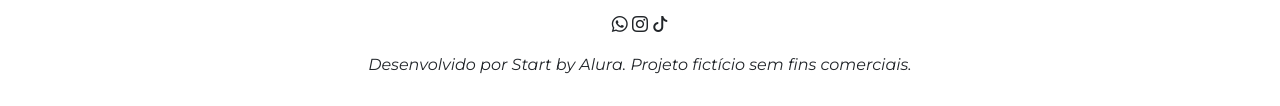
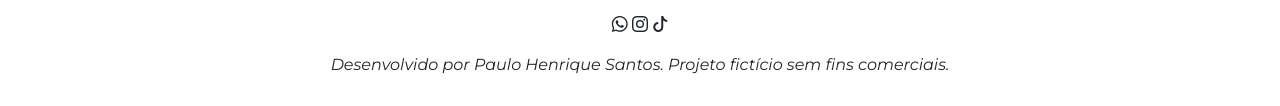
Before and after one commit to PauloHenrique0341/crispy-rotary-phone, a plain HTML site: page index.html in a window 1280 px wide. Shown: the part 3072-3178 px from the top of the page. Drawn offline with nearby package versions, Linux system fonts and the light colour scheme.

Commit message:
index.html

```diff
--- a/index.html
+++ b/index.html
@@ -132,7 +132,7 @@
         <i class="bi bi-whatsapp"></i>
         <i class="bi bi-instagram"></i>
         <i class="bi bi-tiktok"></i>
-        <p class="mt-3">Desenvolvido por Start by Alura. Projeto fictício sem fins comerciais.</p>
+        <p class="mt-3">Desenvolvido por Paulo Henrique Santos. Projeto fictício sem fins comerciais.</p>
     </footer>
 
     <script src="script.js"></script>
```
